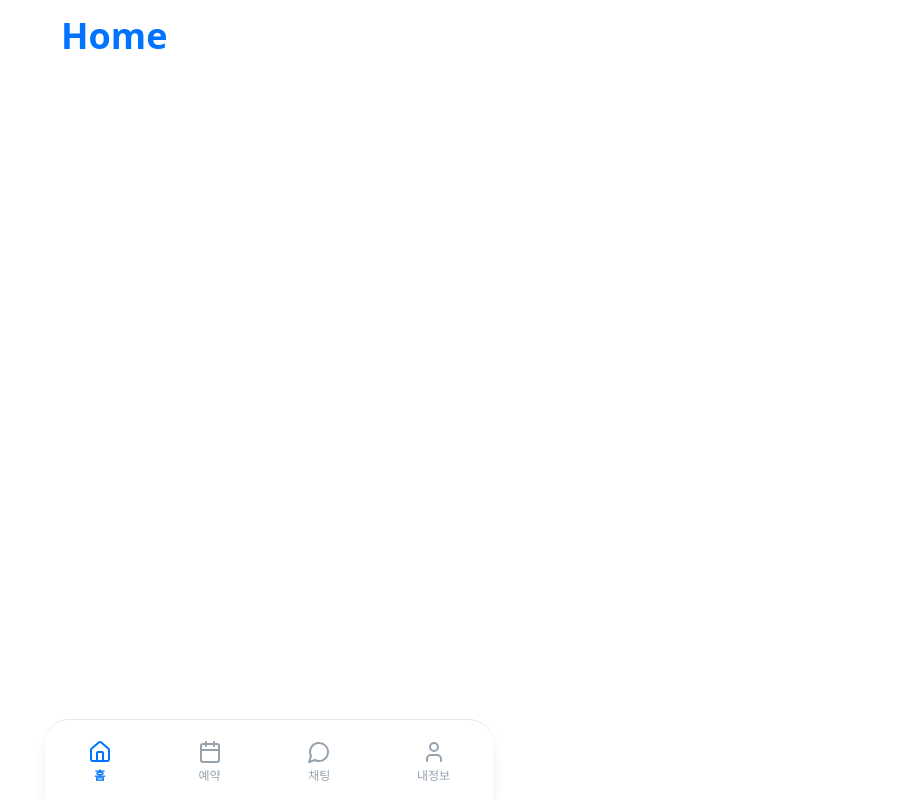
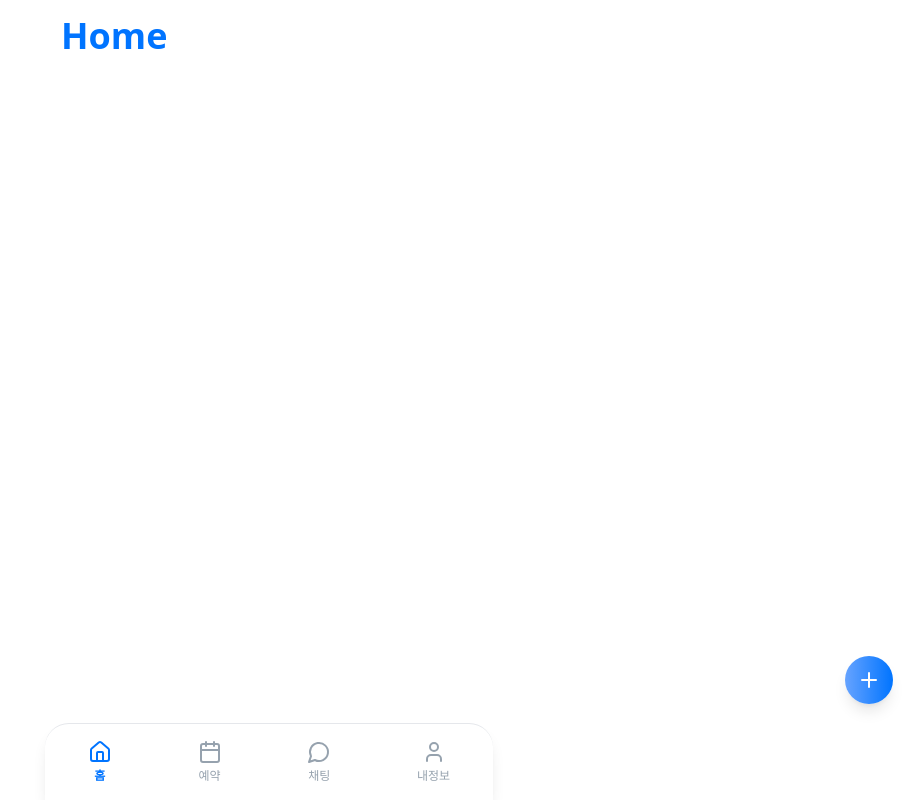
Before and after one commit to team-billie/billie, a Next.js app in the folder frontend/nextdoor/: page /home in a window 1280 px wide. Shown: the whole page, without its empty margins (371-1280 px from the left). Built offline with nearby package versions, Linux system fonts and the light colour scheme.

Commit message:
:sparkles:[feat] 홈 화면- 게시글 생성 연결

```diff
--- a/frontend/nextdoor/app/(tabs)/home/page.tsx
+++ b/frontend/nextdoor/app/(tabs)/home/page.tsx
@@ -1,5 +1,6 @@
 import { Metadata } from "next";
 import PostList from "@/components/(tabs)/home/PostList";
+import CreatePost from "@/components/(tabs)/home/CreatePost";
 
 export function generateMetadata(): Metadata {
   return {
@@ -10,9 +11,14 @@ export function generateMetadata(): Metadata {
 
 export default function HomePage() {
   return (
-    <main className="p-4">
-      <h1 className="text-4xl font-bold mb-2 text-blue400">Home</h1>
-      <PostList />
-    </main>
+    <>
+      <main className="p-4">
+        <h1 className="text-4xl font-bold mb-2 text-blue400">Home</h1>
+        <PostList />
+      </main>
+      <div>
+        <CreatePost />
+      </div>
+    </>
   );
 }
--- /dev/null
+++ b/frontend/nextdoor/components/(tabs)/home/CreatePost/index.tsx
@@ -0,0 +1,15 @@
+"use client";
+import { Plus } from "lucide-react";
+import { useRouter } from "next/navigation";
+
+export default function CreatePost() {
+  const router = useRouter();
+  return (
+    <div
+      onClick={() => router.push("/posts/register")}
+      className="fixed bottom-24 right-4 bg-bluegradient2 text-white rounded-full h-12 w-12 flex items-center justify-center shadow-lg z-50"
+    >
+      <Plus className="w-6 h-6 text-white" />
+    </div>
+  );
+}
--- a/frontend/nextdoor/components/common/Dock/MainDock.tsx
+++ b/frontend/nextdoor/components/common/Dock/MainDock.tsx
@@ -35,8 +35,8 @@ export default function MainDock() {
   ];
 
   return (
-    <div className="fixed bottom-0 w-full max-w-md mx-auto bg-white border-t shadow-lg z-50 rounded-t-3xl">
-      <div className="flex justify-around items-center py-4 pt-5 ">
+    <div className="fixed bottom-0 w-full max-w-md mx-auto bg-white border-t shadow-lg rounded-t-3xl">
+      <div className="flex justify-around items-center py-4 ">
         {tabs.map((tab) => {
           const isActive = activeTab === tab.key;
           return (
--- a/frontend/nextdoor/tailwind.config.ts
+++ b/frontend/nextdoor/tailwind.config.ts
@@ -29,10 +29,12 @@ const config: Config = {
       },
       backgroundImage: {
         bluegradient: "linear-gradient(to right,#66A3FF,#A8CCFF)",
+        bluegradient2: "linear-gradient(to right,#66A3FF,#0074FF)",
       },
       boxShadow: {
-        'popup': '-1px -1px 10px rgba(255, 255, 255, 0.3), 1px 1px 10px rgba(0, 0, 0, 0.2)'
-      }
+        popup:
+          "-1px -1px 10px rgba(255, 255, 255, 0.3), 1px 1px 10px rgba(0, 0, 0, 0.2)",
+      },
     },
   },
   //base layer와 utilities layerㅇ와 components layer를 확장하는 역할
```
